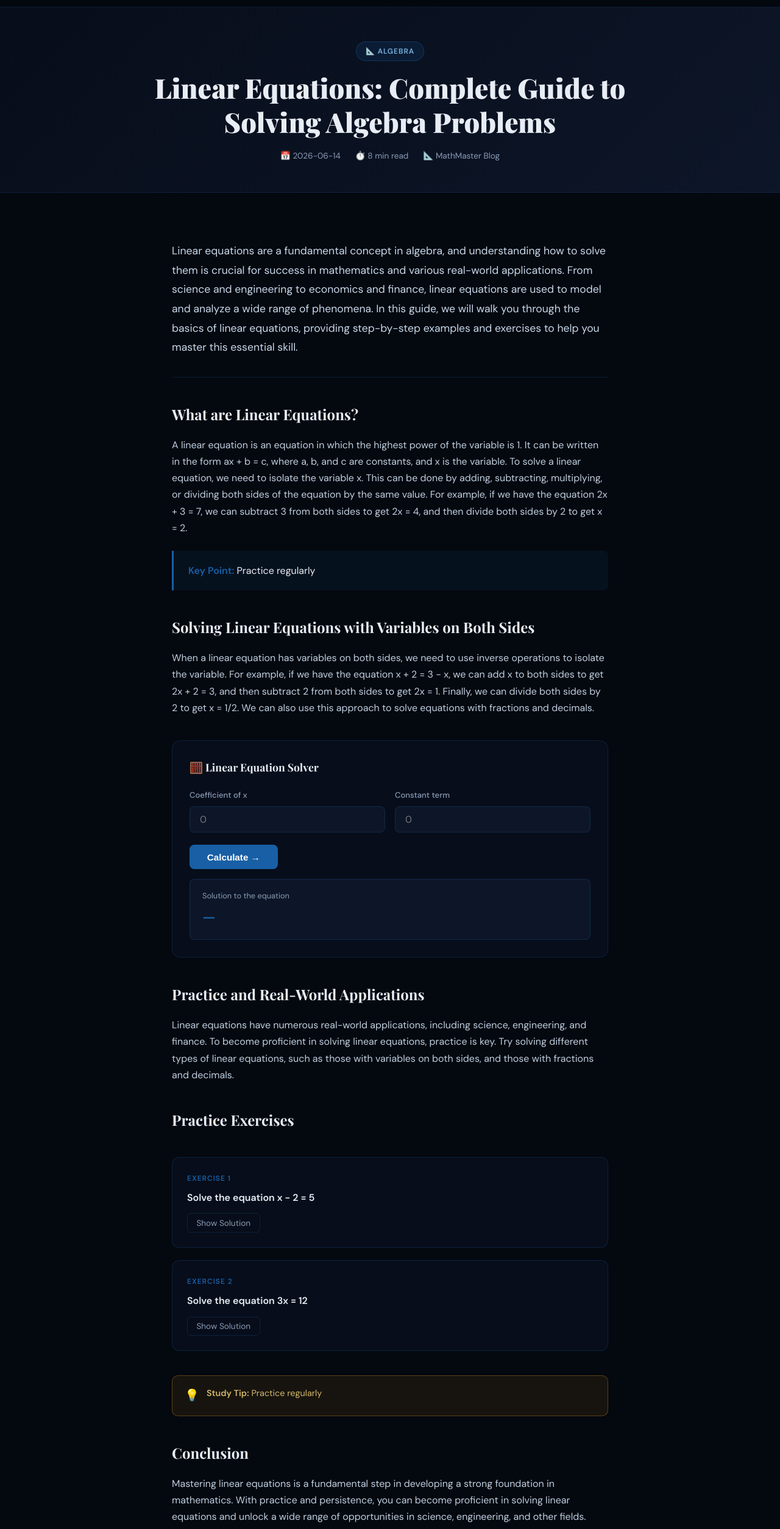
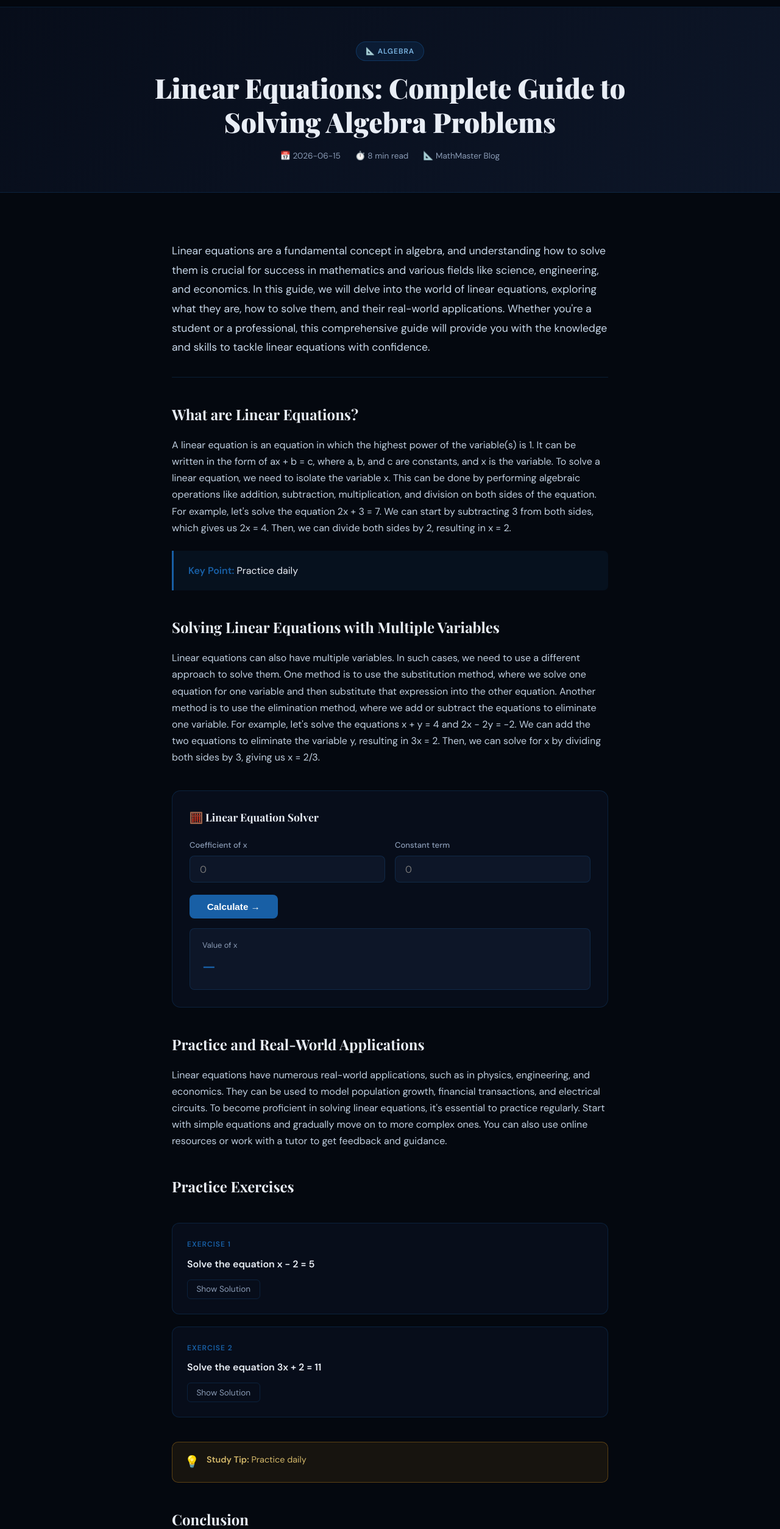
Before and after one commit to lucasazevedosilva42-ux/mathmaster-blog, a plain HTML site: page linear-equations-algebra.html in a window 1280 px wide. Shown: the part 53-2560 px from the top of the page at 61% size. Drawn offline with nearby package versions, Linux system fonts and the light colour scheme.

Commit message:
✅ Post: Linear Equations: Complete Guide to Solving Algebra Problems — 2026-06-15

```diff
--- a/linear-equations-algebra.html
+++ b/linear-equations-algebra.html
@@ -4,16 +4,16 @@
   <meta charset="UTF-8" />
   <meta name="viewport" content="width=device-width, initial-scale=1.0" />
   <title>Linear Equations: Complete Guide to Solving Algebra Problems | MathMaster Blog</title>
-  <meta name="description" content="Learn linear equations" />
+  <meta name="description" content="Master linear equations" />
   <meta name="keywords" content="algebra, mathematics, math tutorial, linear, equations, algebra" />
   <meta property="og:title" content="Linear Equations: Complete Guide to Solving Algebra Problems" />
-  <meta property="og:description" content="Learn linear equations" />
+  <meta property="og:description" content="Master linear equations" />
   <meta property="og:type" content="article" />
   <meta property="og:url" content="https://lucasazevedosilva42-ux.github.io/mathmaster-blog/linear-equations-algebra.html" />
   <link rel="canonical" href="https://lucasazevedosilva42-ux.github.io/mathmaster-blog/linear-equations-algebra.html" />
 
   <script type="application/ld+json">
-  {"@context":"https://schema.org","@type":"Article","headline":"Linear Equations: Complete Guide to Solving Algebra Problems","datePublished":"2026-06-14","author":{"@type":"Organization","name":"MathMaster Blog"},"publisher":{"@type":"Organization","name":"MathMaster Blog"}}
+  {"@context":"https://schema.org","@type":"Article","headline":"Linear Equations: Complete Guide to Solving Algebra Problems","datePublished":"2026-06-15","author":{"@type":"Organization","name":"MathMaster Blog"},"publisher":{"@type":"Organization","name":"MathMaster Blog"}}
   </script>
 
   <!-- Google Analytics -->
@@ -156,7 +156,7 @@
   <span class="post-category">📐 Algebra</span>
   <h1>Linear Equations: Complete Guide to Solving Algebra Problems</h1>
   <div class="post-meta">
-    <span>📅 2026-06-14</span>
+    <span>📅 2026-06-15</span>
     <span>⏱️ 8 min read</span>
     <span>📐 MathMaster Blog</span>
   </div>
@@ -170,17 +170,17 @@
     <script>(adsbygoogle = window.adsbygoogle || []).push({});</script>
   </div>
 
-  <p class="post-intro">Linear equations are a fundamental concept in algebra, and understanding how to solve them is crucial for success in mathematics and various real-world applications. From science and engineering to economics and finance, linear equations are used to model and analyze a wide range of phenomena. In this guide, we will walk you through the basics of linear equations, providing step-by-step examples and exercises to help you master this essential skill.</p>
+  <p class="post-intro">Linear equations are a fundamental concept in algebra, and understanding how to solve them is crucial for success in mathematics and various fields like science, engineering, and economics. In this guide, we will delve into the world of linear equations, exploring what they are, how to solve them, and their real-world applications. Whether you're a student or a professional, this comprehensive guide will provide you with the knowledge and skills to tackle linear equations with confidence.</p>
 
   <h2>What are Linear Equations?</h2>
-  <p>A linear equation is an equation in which the highest power of the variable is 1. It can be written in the form ax + b = c, where a, b, and c are constants, and x is the variable. To solve a linear equation, we need to isolate the variable x. This can be done by adding, subtracting, multiplying, or dividing both sides of the equation by the same value. For example, if we have the equation 2x + 3 = 7, we can subtract 3 from both sides to get 2x = 4, and then divide both sides by 2 to get x = 2.</p>
+  <p>A linear equation is an equation in which the highest power of the variable(s) is 1. It can be written in the form of ax + b = c, where a, b, and c are constants, and x is the variable. To solve a linear equation, we need to isolate the variable x. This can be done by performing algebraic operations like addition, subtraction, multiplication, and division on both sides of the equation. For example, let's solve the equation 2x + 3 = 7. We can start by subtracting 3 from both sides, which gives us 2x = 4. Then, we can divide both sides by 2, resulting in x = 2.</p>
 
   <div class="highlight-box">
-    <strong>Key Point:</strong> Practice regularly
+    <strong>Key Point:</strong> Practice daily
   </div>
 
-  <h2>Solving Linear Equations with Variables on Both Sides</h2>
-  <p>When a linear equation has variables on both sides, we need to use inverse operations to isolate the variable. For example, if we have the equation x + 2 = 3 - x, we can add x to both sides to get 2x + 2 = 3, and then subtract 2 from both sides to get 2x = 1. Finally, we can divide both sides by 2 to get x = 1/2. We can also use this approach to solve equations with fractions and decimals.</p>
+  <h2>Solving Linear Equations with Multiple Variables</h2>
+  <p>Linear equations can also have multiple variables. In such cases, we need to use a different approach to solve them. One method is to use the substitution method, where we solve one equation for one variable and then substitute that expression into the other equation. Another method is to use the elimination method, where we add or subtract the equations to eliminate one variable. For example, let's solve the equations x + y = 4 and 2x - 2y = -2. We can add the two equations to eliminate the variable y, resulting in 3x = 2. Then, we can solve for x by dividing both sides by 3, giving us x = 2/3.</p>
 
   <div class="calculator">
     <div class="calc-title"><span>🧮</span> Linear Equation Solver</div>
@@ -196,13 +196,13 @@
     </div>
     <button class="calc-btn" onclick="calculate()">Calculate →</button>
     <div class="calc-result">
-      <div class="calc-result-label">Solution to the equation</div>
+      <div class="calc-result-label">Value of x</div>
       <div class="calc-result-value" id="calc-result">—</div>
     </div>
   </div>
 
   <h2>Practice and Real-World Applications</h2>
-  <p>Linear equations have numerous real-world applications, including science, engineering, and finance. To become proficient in solving linear equations, practice is key. Try solving different types of linear equations, such as those with variables on both sides, and those with fractions and decimals.</p>
+  <p>Linear equations have numerous real-world applications, such as in physics, engineering, and economics. They can be used to model population growth, financial transactions, and electrical circuits. To become proficient in solving linear equations, it's essential to practice regularly. Start with simple equations and gradually move on to more complex ones. You can also use online resources or work with a tutor to get feedback and guidance.</p>
 
   <div class="ad-slot">
     <ins class="adsbygoogle" style="display:block" data-ad-client="ca-pub-4133658586839866"
@@ -216,23 +216,23 @@
       <div class="exercise-num">Exercise 1</div>
       <div class="exercise-q">Solve the equation x - 2 = 5</div>
       <button class="exercise-toggle" onclick="toggleAnswer(this)">Show Solution</button>
-      <div class="exercise-answer">Add 2 to both sides: x = 5 + 2, x = 7</div>
+      <div class="exercise-answer">To solve the equation, we can add 2 to both sides, resulting in x = 7. Then, we can check our answer by plugging x back into the original equation: 7 - 2 = 5, which is true.</div>
     </div>
     <div class="exercise">
       <div class="exercise-num">Exercise 2</div>
-      <div class="exercise-q">Solve the equation 3x = 12</div>
+      <div class="exercise-q">Solve the equation 3x + 2 = 11</div>
       <button class="exercise-toggle" onclick="toggleAnswer(this)">Show Solution</button>
-      <div class="exercise-answer">Divide both sides by 3: x = 12 / 3, x = 4</div>
+      <div class="exercise-answer">To solve the equation, we can subtract 2 from both sides, resulting in 3x = 9. Then, we can divide both sides by 3, giving us x = 3.</div>
     </div>
   </div>
 
   <div class="tip-box">
     <span class="tip-icon">💡</span>
-    <span class="tip-text"><strong>Study Tip:</strong> Practice regularly</span>
+    <span class="tip-text"><strong>Study Tip:</strong> Practice daily</span>
   </div>
 
   <h2>Conclusion</h2>
-  <p>Mastering linear equations is a fundamental step in developing a strong foundation in mathematics. With practice and persistence, you can become proficient in solving linear equations and unlock a wide range of opportunities in science, engineering, and other fields.</p>
+  <p>In conclusion, linear equations are a vital concept in algebra, and mastering them is essential for success in various fields. With this comprehensive guide, you now have the knowledge and skills to solve linear equations with confidence. Remember to practice regularly and apply your skills to real-world problems to become a proficient problem-solver.</p>
 
   <div class="post-nav">
     <a href="index.html" class="back-link">← Back to All Articles</a>
@@ -246,7 +246,7 @@
     const input1 = parseFloat(document.getElementById('calc-input1').value) || 0;
     const input2 = parseFloat(document.getElementById("calc-input2").value) || 0;
     try {
-      const result = return input1 === 0 ? 'No solution' : (input2 / input1).toString();
+      const result = input1 === 0 ? 'No solution' : (input2 / input1).toString();
       document.getElementById('calc-result').textContent = (typeof result === 'number') ? result.toFixed(4).replace(/\.?0+$/, '') : result;
     } catch(e) {
       document.getElementById('calc-result').textContent = 'Error';
```
